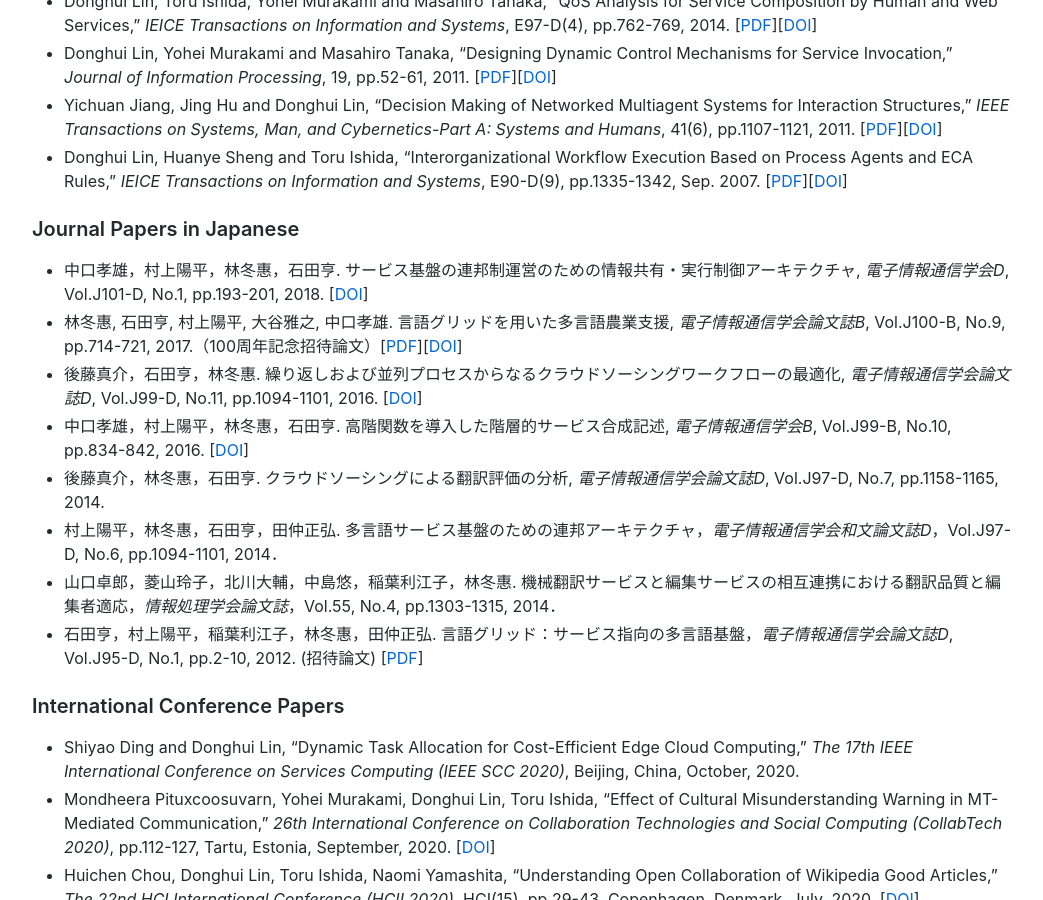
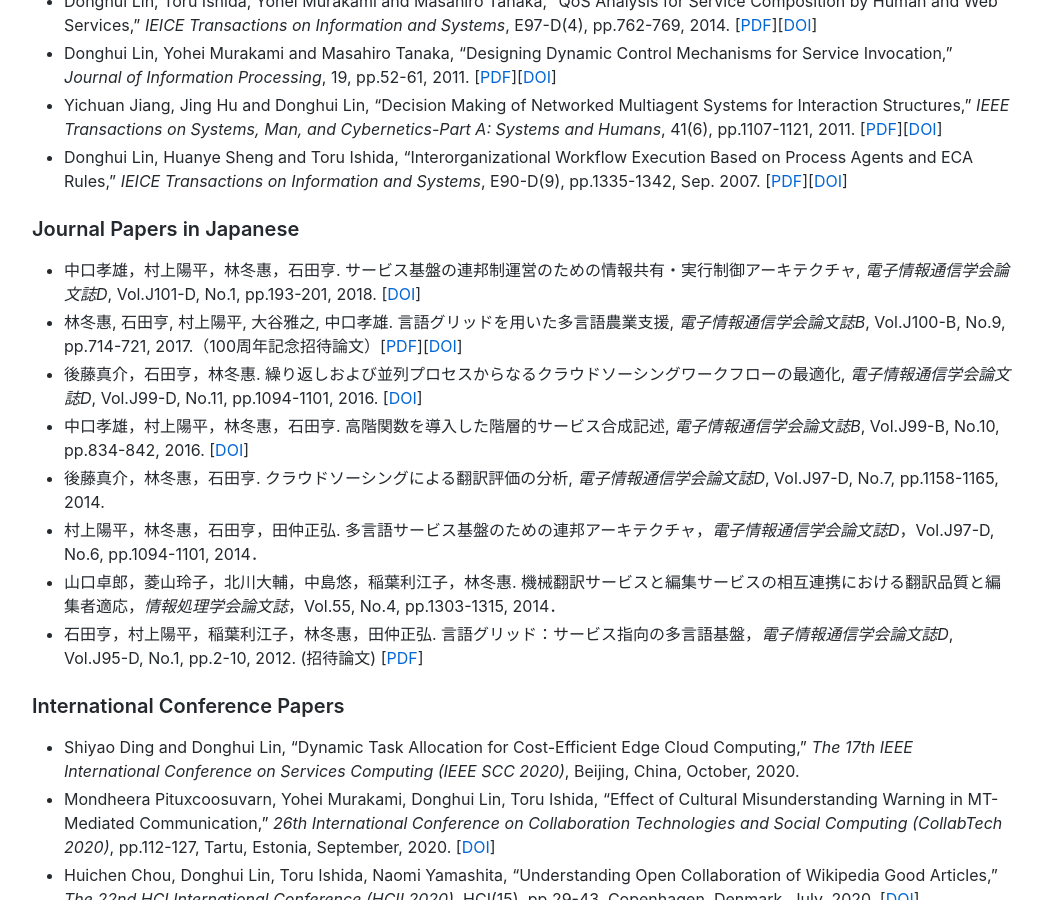
Before and after one commit to lindh/lindh.github.io, a Jekyll site: the page built from publication.md, in a window 1280 px wide and 900 px high, scrolled down 2612 px. Shown: the whole window, without its empty margins (118-1161 px from the left). Built offline with Jekyll 4.4.1, drawn with Linux system fonts in a browser that asks for light colours; our own code applies the rules of GitHub Pages for plain Markdown files; comment, search, counter and statistics services are not loaded.

Commit message:
Minor update

```diff
--- a/publication.md
+++ b/publication.md
@@ -50,12 +50,12 @@
 - Donghui Lin, Huanye Sheng and Toru Ishida, "Interorganizational Workflow Execution Based on Process Agents and ECA Rules," _IEICE Transactions on Information and Systems_, E90-D(9), pp.1335-1342, Sep. 2007. [[PDF](./files/IEICE2007.pdf)][[DOI](https://doi.org/10.1093/ietisy/e90-d.9.1335)]
 
 ### Journal Papers in Japanese
-- 中口孝雄，村上陽平，林冬惠，石田亨. サービス基盤の連邦制運営のための情報共有・実行制御アーキテクチャ, _電子情報通信学会D_, Vol.J101-D, No.1, pp.193-201, 2018. [[DOI](https://doi.org/10.14923/transinfj.2017JDP7011)]
+- 中口孝雄，村上陽平，林冬惠，石田亨. サービス基盤の連邦制運営のための情報共有・実行制御アーキテクチャ, _電子情報通信学会論文誌D_, Vol.J101-D, No.1, pp.193-201, 2018. [[DOI](https://doi.org/10.14923/transinfj.2017JDP7011)]
 - 林冬惠, 石田亨, 村上陽平, 大谷雅之, 中口孝雄. 言語グリッドを用いた多言語農業支援, _電子情報通信学会論文誌B_, Vol.J100-B, No.9, pp.714-721, 2017.（100周年記念招待論文）[[PDF](./files/j100-b_9_714.pdf)][[DOI](https://doi.org/10.14923/transcomj.2016SHI0008)]
 - 後藤真介，石田亨，林冬惠. 繰り返しおよび並列プロセスからなるクラウドソーシングワークフローの最適化, _電子情報通信学会論文誌D_, Vol.J99-D, No.11, pp.1094-1101, 2016. [[DOI](https://doi.org/10.14923/transinfj.2016JDP7031)]
-- 中口孝雄，村上陽平，林冬惠，石田亨. 高階関数を導入した階層的サービス合成記述, _電子情報通信学会B_, Vol.J99-B, No.10, pp.834-842, 2016. [[DOI](https://doi.org/10.14923/transcomj.2016IAP0016)]
+- 中口孝雄，村上陽平，林冬惠，石田亨. 高階関数を導入した階層的サービス合成記述, _電子情報通信学会論文誌B_, Vol.J99-B, No.10, pp.834-842, 2016. [[DOI](https://doi.org/10.14923/transcomj.2016IAP0016)]
 - 後藤真介，林冬惠，石田亨. クラウドソーシングによる翻訳評価の分析, _電子情報通信学会論文誌D_, Vol.J97-D, No.7, pp.1158-1165, 2014.
-- 村上陽平，林冬惠，石田亨，田仲正弘. 多言語サービス基盤のための連邦アーキテクチャ，_電子情報通信学会和文論文誌D_，Vol.J97-D, No.6, pp.1094-1101, 2014．
+- 村上陽平，林冬惠，石田亨，田仲正弘. 多言語サービス基盤のための連邦アーキテクチャ，_電子情報通信学会論文誌D_，Vol.J97-D, No.6, pp.1094-1101, 2014．
 - 山口卓郎，菱山玲子，北川大輔，中島悠，稲葉利江子，林冬惠. 機械翻訳サービスと編集サービスの相互連携における翻訳品質と編集者適応，_情報処理学会論文誌_，Vol.55, No.4, pp.1303-1315, 2014．
 - 石田亨，村上陽平，稲葉利江子，林冬惠，田仲正弘. 言語グリッド：サービス指向の多言語基盤，_電子情報通信学会論文誌D_, Vol.J95-D, No.1, pp.2-10, 2012. (招待論文) [[PDF](./files/j95-d_1_2.pdf)]
 
```
Also changed, not shown: index.md (+0 -5 lines).
